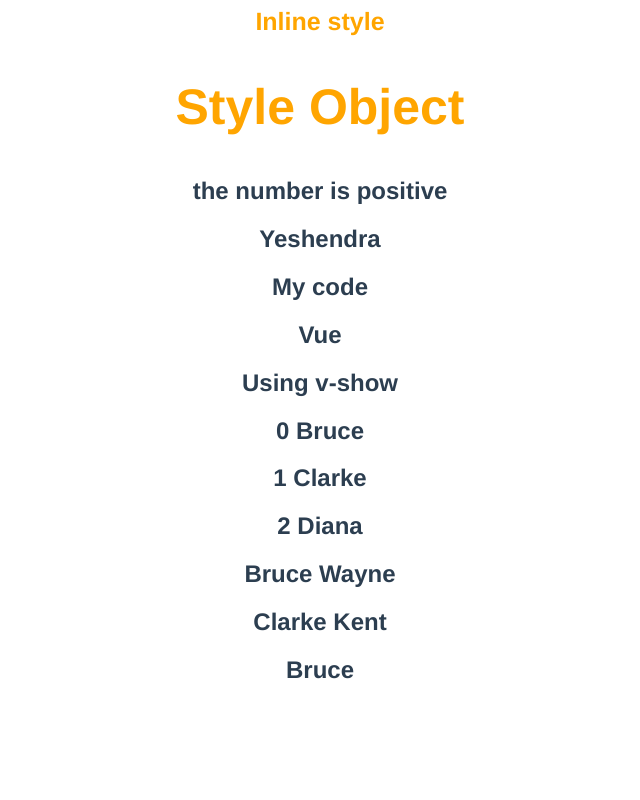
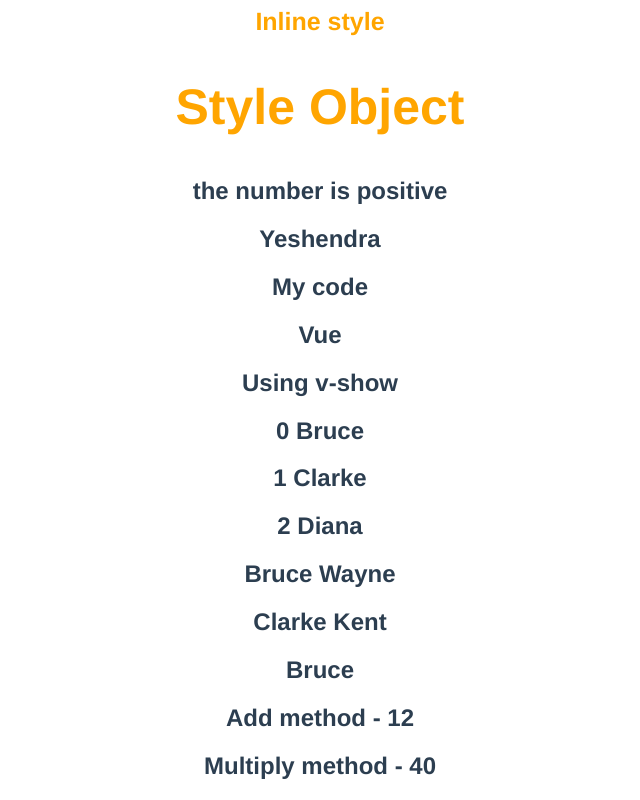
Before and after one commit to 28yashverma/Vue_Js_Basics, a Vue app: page / in a window 1280 px wide. Shown: the part 486-1286 px from the top of the page, without its empty margins (320-960 px from the left). Before the commit the page ends 1190 px from the top, so only its background shows below. Built offline with nearby package versions, Linux system fonts and the light colour scheme.

Commit message:
Using methods

```diff
--- a/src/App.vue
+++ b/src/App.vue
@@ -39,6 +39,9 @@
   <template v-for="name in names" :key="name">
     <h2 v-if="name === 'Bruce'">{{ name }}</h2>
   </template>
+  <!--Calling a method-->
+  <h2>Add method - {{ add(2, 4, 6) }}</h2>
+  <h2>Multiply method - {{ multiply(4) }}</h2>
 </template>
 
 <script>
@@ -68,8 +71,17 @@ export default {
       fullNames: [
         {first: 'Bruce', last: 'Wayne'},
         {first: 'Clarke', last: 'Kent'}
-      ]
+      ],
+      baseMultiplier: 10
     };
+  },
+  methods: {
+    add(a, b, c) {
+      return a+b+c;
+    },
+    multiply(num) {
+      return this.baseMultiplier * num;
+    }
   },
   components: {
 
```
